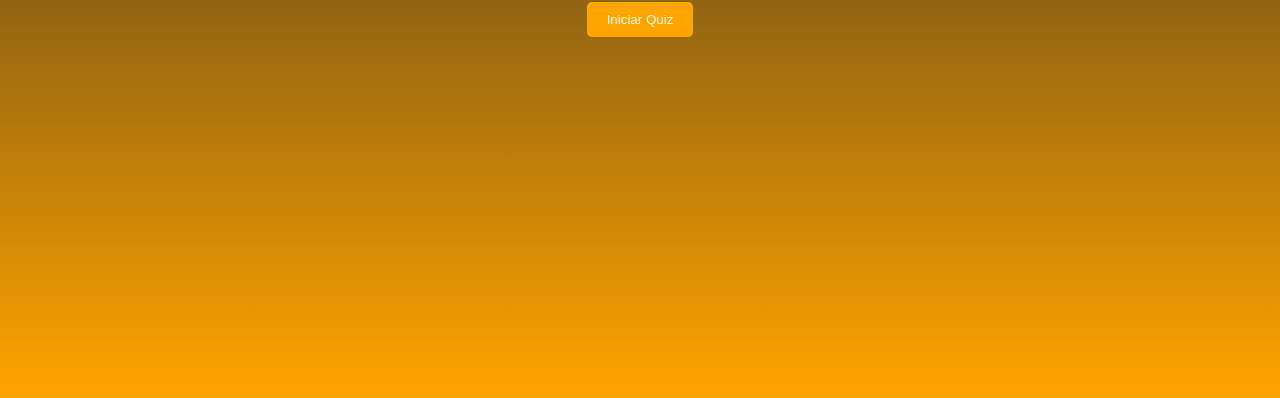
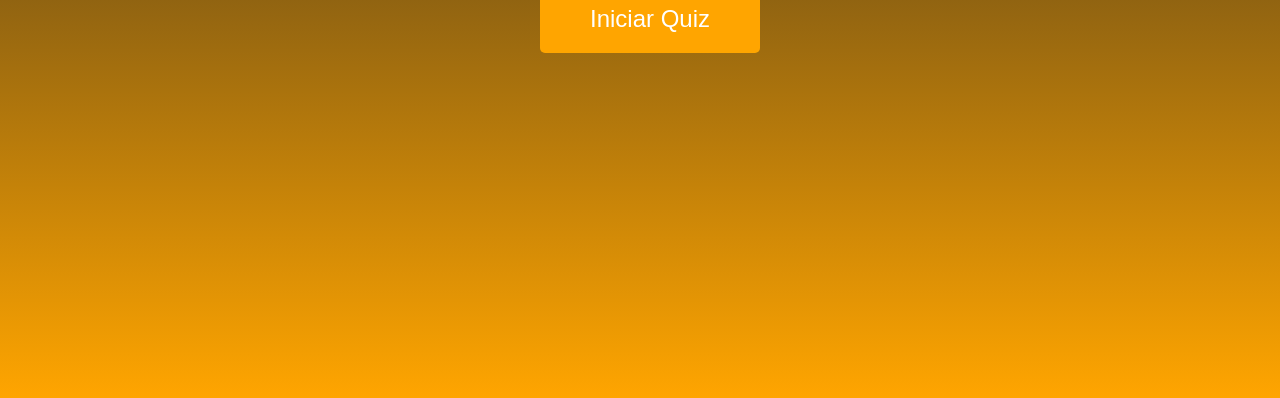
Before and after one commit to Pidiotto/quiz_sol, a plain HTML site: page index.html in a window 1280 px wide. Shown: the part 402-800 px from the top of the page. Drawn offline with Linux system fonts and the light colour scheme.

Commit message:
Update style.css
Edição nos botoes de inicio e restart

```diff
--- a/style.css
+++ b/style.css
@@ -115,3 +115,26 @@ button:hover {
     /* Alinha o botão verticalmente ao centro */
     margin-bottom: 20px;
 }
+
+#start-button, #restart-button {
+    background-color: #FFA500;
+    color: #FFFFFF;
+    border: none;
+    padding: 20px 40px;
+    /* Aumenta o preenchimento para tornar o botão maior */
+    border-radius: 5px;
+    margin: 10px;
+    cursor: pointer;
+    transition: background-color 0.3s;
+    font-size: 24px;
+    /* Aumenta o tamanho da fonte */
+    width: 100%;
+    /* Ocupa toda a largura do contêiner pai */
+    max-width: 300px;
+    /* Define um limite máximo de largura */
+}
+
+/* Adicione um estilo de hover para o botão */
+#start-button:hover {
+    background-color: #FF6347;
+}
```
